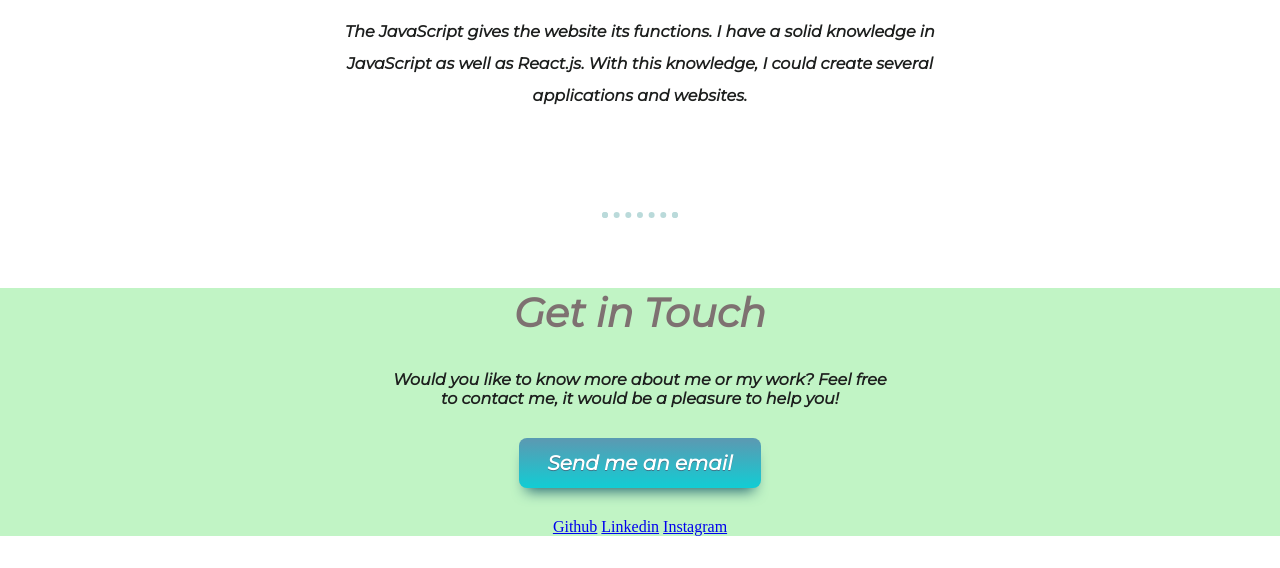
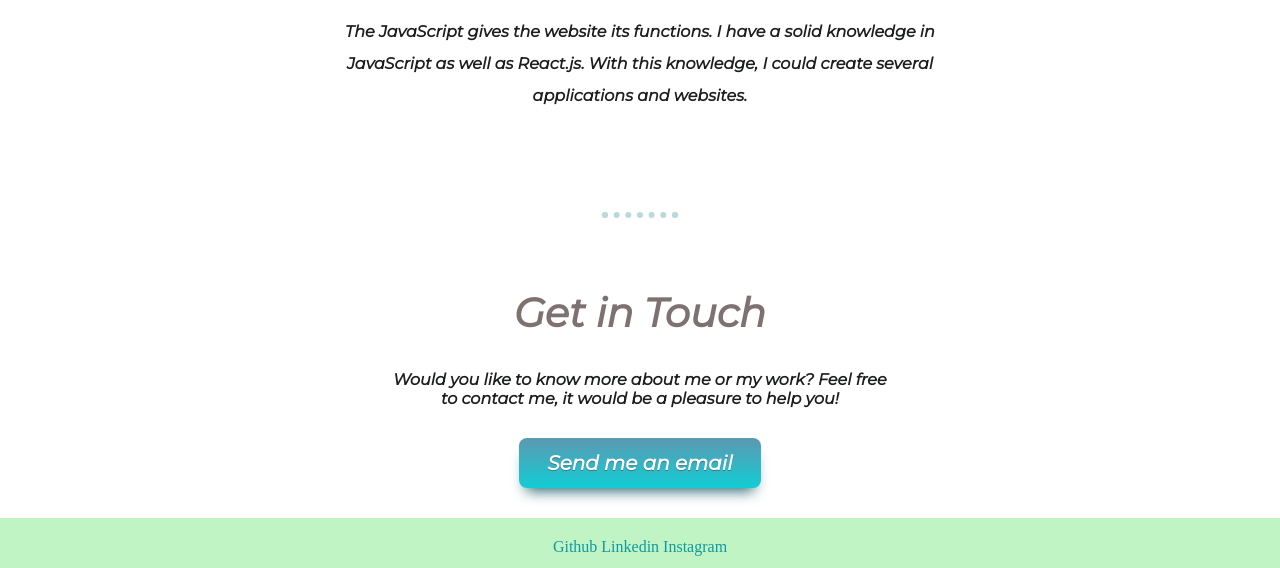
Before and after one commit to Nicolas-Paiva/My-First-Website, a plain HTML site: page HTML/index.html in a window 1280 px wide. Shown: the part 2283-2851 px from the top of the page. Before the commit the page ends 2819 px from the top, so only its background shows below. Drawn offline with Linux system fonts and the light colour scheme; a web font is replaced by a local one.

Commit message:
Add files via upload
More styles and content have been added

```diff
--- a/CSS/styles.css
+++ b/CSS/styles.css
@@ -101,13 +101,8 @@ hr {
 
 /* Contact Me Container */
 
-.contactsContainer {
-  background-color: #c1f4c5;
-}
-
-.contactMeText {
-  width: 40%;
-  margin: 20px auto 30px auto;
+.ContactMe {
+  margin: 30px auto 50px auto;
 }
 
 .btn {
@@ -135,6 +130,23 @@ hr {
   top: 1px;
 }
 
+/* Footer */
+
+.contactsContainer {
+  height: 50px;
+  background-color: #c1f4c5;
+}
+
+.contactMeText {
+  width: 40%;
+  margin: 20px auto 30px auto;
+}
+
 .bottomSection {
+  padding-top: 20px;
+}
+
+.footerLink {
   text-decoration: none;
+  color: #11999e;
 }
--- a/HTML/index.html
+++ b/HTML/index.html
@@ -78,17 +78,15 @@
       </div>
       <hr class="hrBottom" />
     </div>
-    <div class="contactsContainer">
     <div class="contactMe">
       <h2>Get in Touch</h2>
       <p class="contactMeText">
         Would you like to know more about me or my work? Feel free to contact
         me, it would be a pleasure to help you!
       </p>
-        <a class="btn" href="mailto:nicolaspaiva@outlook.com"
-          >Send me an email</a
-        >
+      <a class="btn" href="mailto:nicolaspaiva@outlook.com">Send me an email</a>
     </div>
+    <div class="contactsContainer">
       <div class="bottomSection">
         <a
           class="footerLink"
```
Lines whose indentation alone changed are shown as unchanged.
